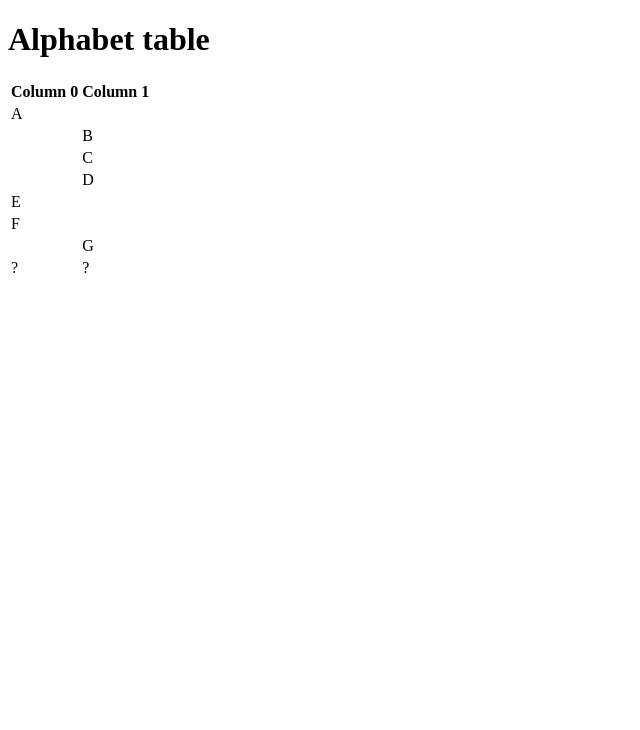
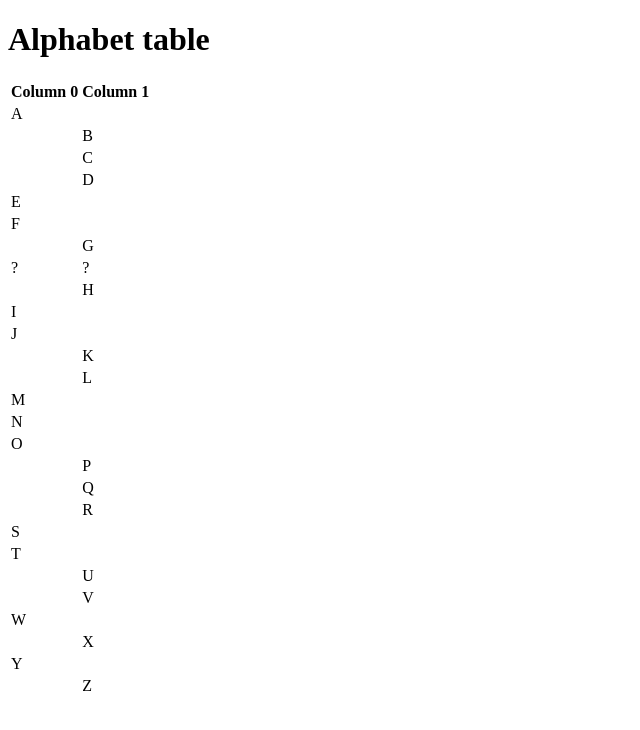
Before and after one commit to comp426-2022-spring/a00-rthomase422, a website: page index.html in a window 1280 px wide. Shown: the whole page, without its empty margins (0-640 px from the left). Drawn offline with Linux system fonts and the light colour scheme.

Commit message:
complete alphabet

```diff
--- a/index.html
+++ b/index.html
@@ -39,6 +39,63 @@
                     <tr>
                         <td>?</td><td>?</td>
                     </tr>
+                    <tr>
+                        <td></td><td>H</td>
+                    </tr>
+                    <tr>
+                        <td>I</td><td></td>
+                    </tr>
+                    <tr>
+                        <td>J</td><td></td>
+                    </tr>
+                    <tr>
+                        <td></td><td>K</td>
+                    </tr>
+                    <tr>
+                        <td></td><td>L</td>
+                    </tr>
+                    <tr>
+                        <td>M</td><td></td>
+                    </tr>
+                    <tr>
+                        <td>N</td><td></td>
+                    </tr>
+                    <tr>
+                        <td>O</td><td></td>
+                    </tr>
+                    <tr>
+                        <td></td><td>P</td>
+                    </tr>
+                    <tr>
+                        <td></td><td>Q</td>
+                    </tr>
+                    <tr>
+                        <td></td><td>R</td>
+                    </tr>
+                    <tr>
+                        <td>S</td><td></td>
+                    </tr>
+                    <tr>
+                        <td>T</td><td></td>
+                    </tr>
+                    <tr>
+                        <td></td><td>U</td>
+                    </tr>
+                    <tr>
+                        <td></td><td>V</td>
+                    </tr>
+                    <tr>
+                        <td>W</td><td></td>
+                    </tr>
+                    <tr>
+                        <td></td><td>X</td>
+                    </tr>
+                    <tr>
+                        <td>Y</td><td></td>
+                    </tr>
+                    <tr>
+                        <td></td><td>Z</td>
+                    </tr>
                 </tbody>
             </table>
         </div>
```
